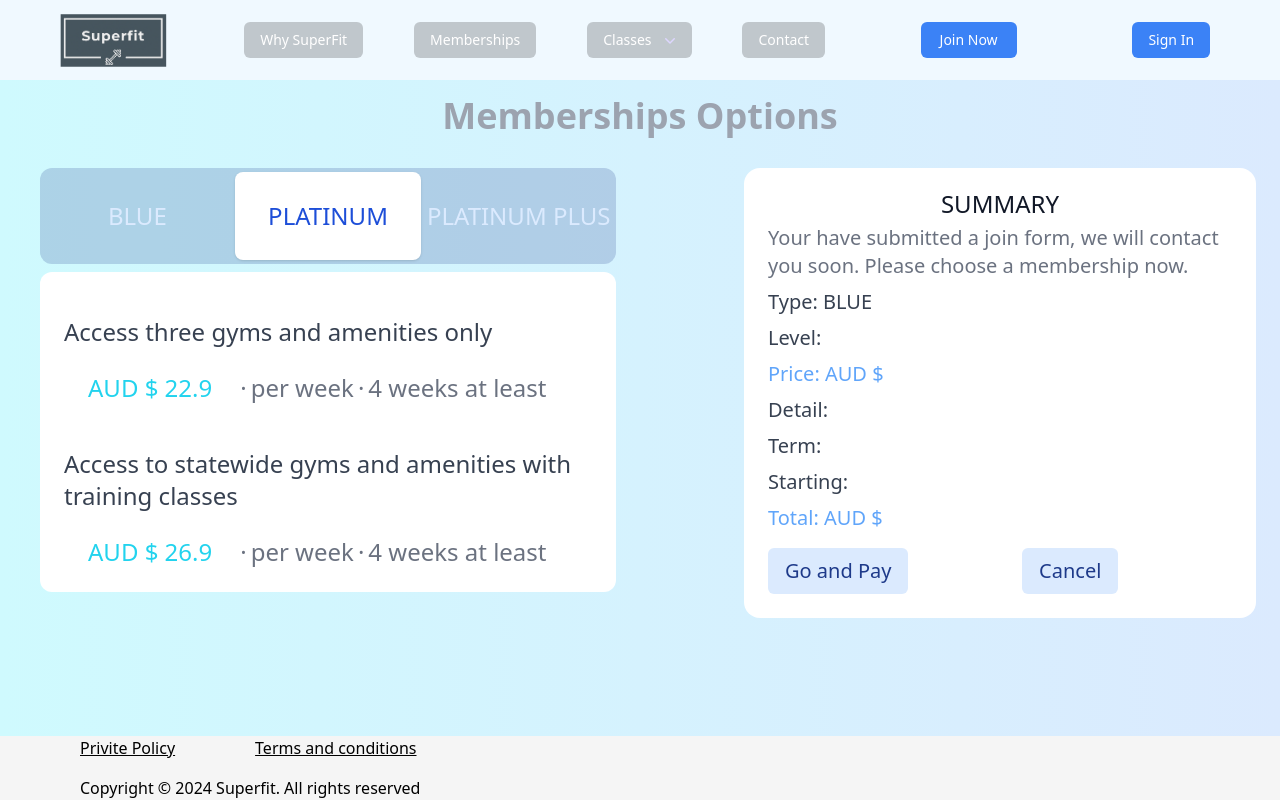
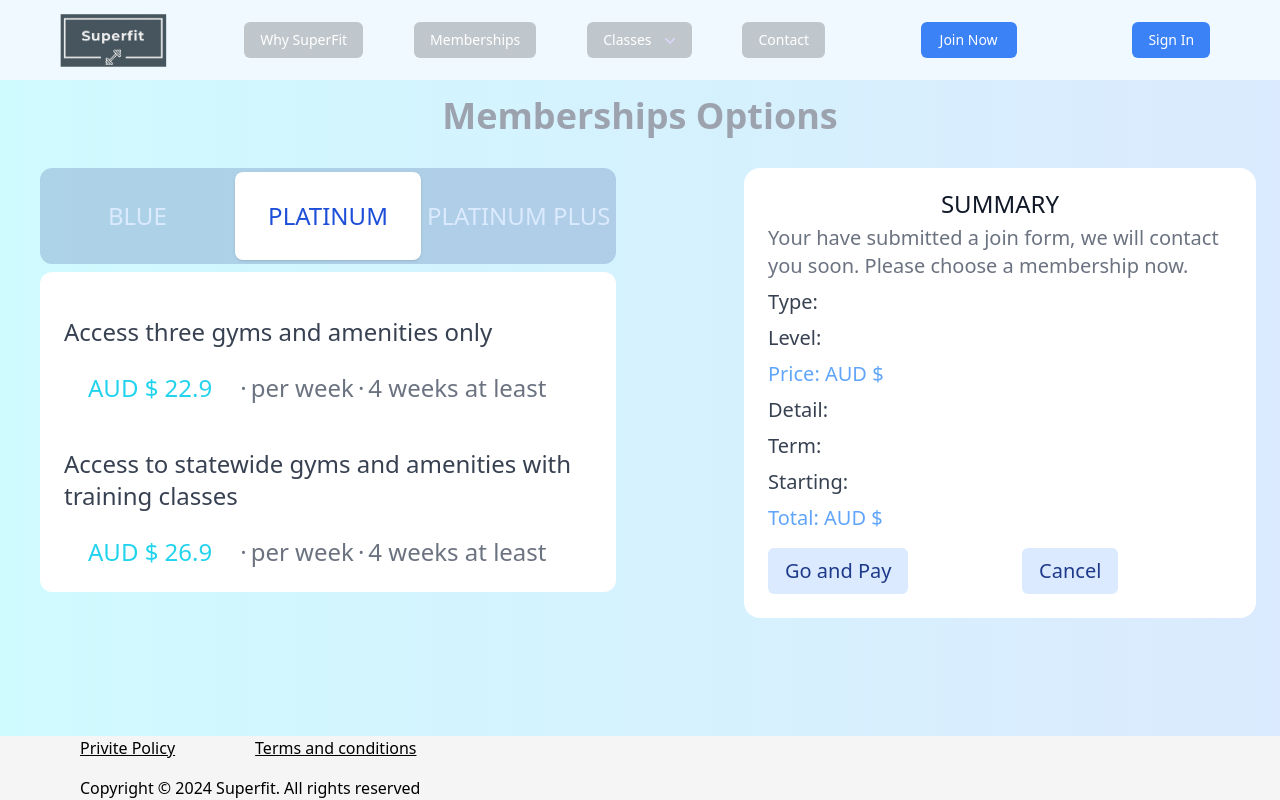
Before and after one commit to silviaxieyy/gareactfinalproject, a Next.js app: page /memberships in a window 1280 px wide. Built offline with nearby package versions, Linux system fonts and the light colour scheme; no server answers.

Commit message:
detail display setup

```diff
--- a/components/MembershipTabs.js
+++ b/components/MembershipTabs.js
@@ -1,4 +1,4 @@
-import { useState,useEffect } from 'react'
+import { useState } from 'react'
 import { Tab } from '@headlessui/react'
 import Link from 'next/link'
 
@@ -8,12 +8,8 @@ function classNames(...classes) {
 
 
 export default function MembershipTabs() {
-  const [selectedCategory, setSelectedCategory] = useState('BLUE');
+  const [selectedCategory, setSelectedCategory] = useState();
   const [selectedMembership, setSelectedMembership] = useState();
-
-  useEffect(() => {
-    console.log("selectedMembership: ", selectedMembership)
-  },[selectedMembership])
 
   const [categories] = useState({
     BLUE: [
@@ -74,9 +70,6 @@ export default function MembershipTabs() {
 
   const handleMembershipClick = (membership) => {
     setSelectedMembership(membership)
-    console.log(membership)
-    console.log(membership.title)
-    console.log(membership.price)
   }
 
   return (
--- a/components/TimetableTab.js
+++ b/components/TimetableTab.js
@@ -131,6 +131,7 @@ const TimetableTab = () => {
           <div></div>
           <button type="submit"
             className="border border-solid rounded-xl w-48 text-white text-2xl h-14 bg-sky-400"
+            disabled={isSubmitting}
           >
             Submit
           </button>
--- a/pages/index.js
+++ b/pages/index.js
@@ -29,7 +29,7 @@ export default function Home() {
 
             </div>
             <Link href='/join-now'>
-              <button className="border border-solid rounded-md w-32 bg-blue-500 mt-4 p-1">Try us for free</button>
+              <button className="border border-solid text-2xl text-white rounded-md w-48 bg-blue-500 mt-4 p-1">Try us for free</button>
             </Link>
           </div>
 
```
